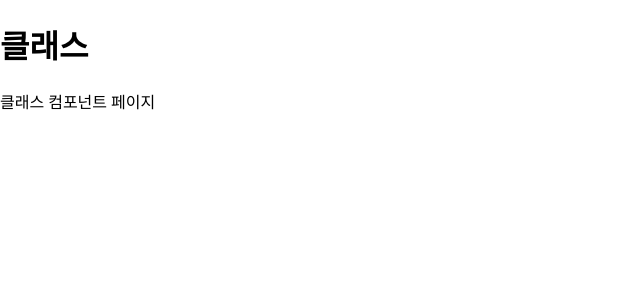
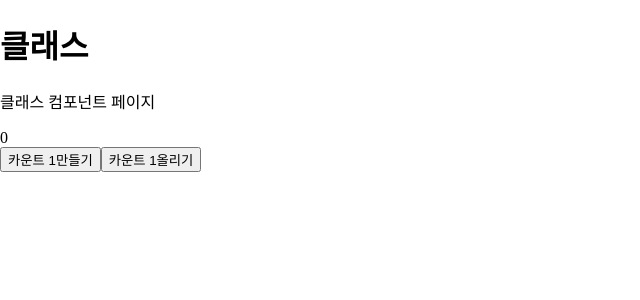
Before and after one commit to eggmun98/react-study, a React (Create React App) app: page /class in a window 1280 px wide. Shown: the top 300 px of the page, without its empty margins (0-640 px from the left). Built offline with nearby package versions, Linux system fonts and the light colour scheme.

Commit message:
[2023.10.22] this.state 메소드 연습

```diff
--- a/src/class.js
+++ b/src/class.js
@@ -4,11 +4,38 @@ export default class ClassPage extends Component {
   // 클래스형 컴포넌트
   // 클래스형 컴포넌트는 React.Component를 상속받아야 한다.
   // 그래야 React의 컴포넌트 생명주기 메서드(lifecycle methods)를 사용할 수 있다.
+
+  state = {
+    count: 0,
+  };
+
+  onClickCountUp = () => {
+    this.setState({
+      count: 1,
+    });
+  };
+
+  onClickCountUp2 = () => {
+    this.setState((prev) => ({
+      count: prev.count + 1,
+    }));
+    // this.setState() 메소드는
+    // (prev) => ({}) 이렇게 prev라는 매개변수를 받고 객체를 리턴한다.
+    // 객체안에는 count라는 키가 있다.
+    // 그리고 그 키의 키값을 변경시킨다.
+    // prev.count + 1;
+    // prev는 이전 상태값을 참조하여 새로운 상태를 계산할 때 사용
+    // setState는 비동기적으로 작동
+  };
+
   render() {
     return (
       <div>
         <h1>클래스</h1>
         <p>클래스 컴포넌트 페이지</p>
+        <div>{this.state.count}</div>
+        <button onClick={this.onClickCountUp}>카운트 1만들기</button>
+        <button onClick={this.onClickCountUp2}>카운트 1올리기</button>
       </div>
     );
   }
```
